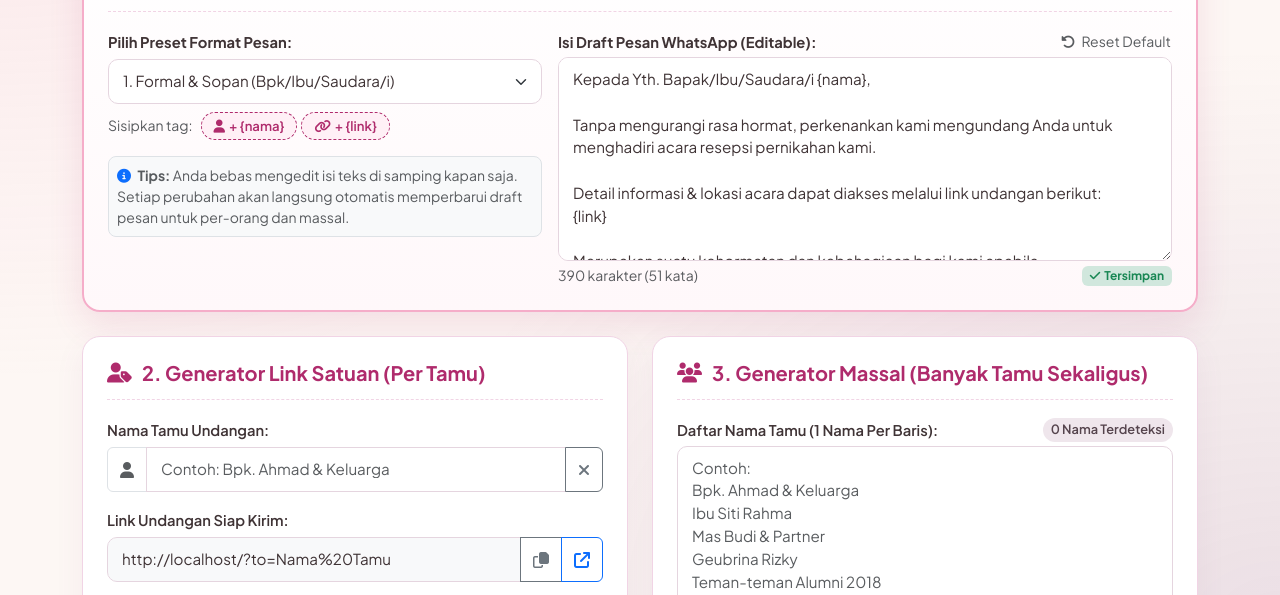
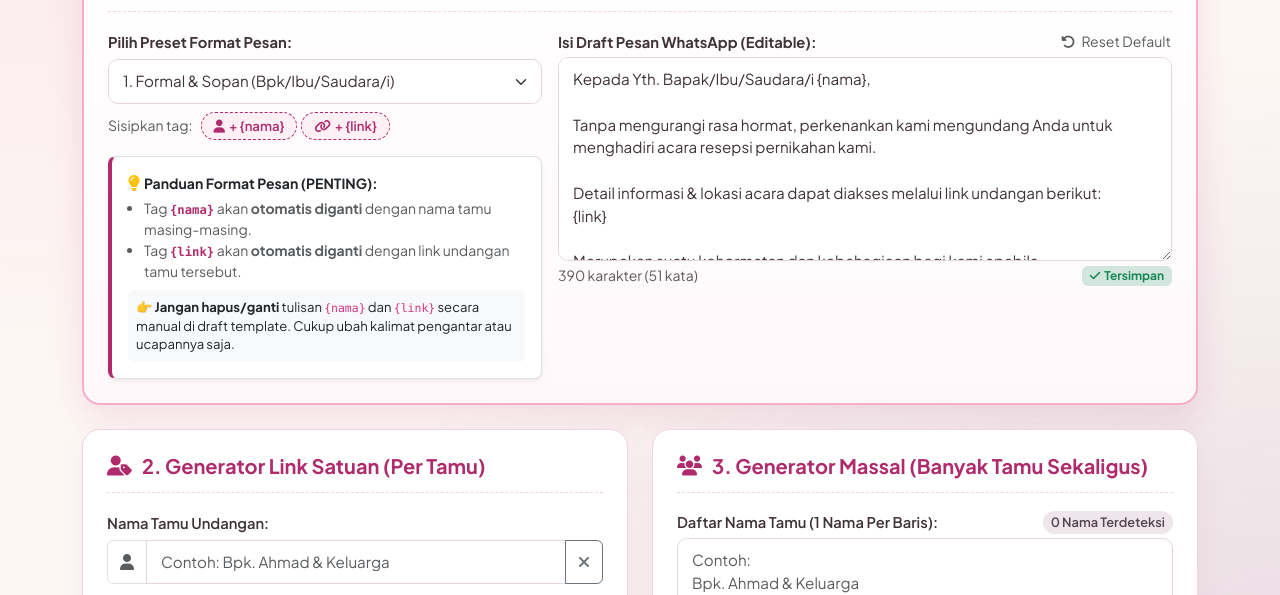
Before and after one commit to ReihanMutaqin/enjel, a website: page undang.html in a window 1280 px wide. Shown: the part 187-782 px from the top of the page. Drawn offline with nearby package versions, Linux system fonts and the light colour scheme; some packages are replaced by stand-ins of ours; a script that the page names is missing.

Commit message:
Update panduan teks {nama} dan {link} agar jelas bagi client

```diff
--- a/undang.html
+++ b/undang.html
@@ -305,9 +305,18 @@
                         <button type="button" class="btn-tag" onclick="insertTag('{link}')"><i class="fa-solid fa-link me-1"></i>+ {link}</button>
                     </div>
 
-                    <div class="mt-3 p-2 rounded-3 bg-light border small text-muted">
-                        <i class="fa-solid fa-circle-info text-primary me-1"></i>
-                        <b>Tips:</b> Anda bebas mengedit isi teks di samping kapan saja. Setiap perubahan akan langsung otomatis memperbarui draft pesan untuk per-orang dan massal.
+                    <div class="mt-3 p-3 rounded-3 bg-white border small shadow-sm" style="border-left: 4px solid var(--primary-rose) !important;">
+                        <div class="fw-bold text-dark mb-1 d-flex align-items-center gap-1">
+                            <i class="fa-solid fa-lightbulb text-warning fs-6"></i>
+                            <span>Panduan Format Pesan (PENTING):</span>
+                        </div>
+                        <ul class="ps-3 mb-2 text-muted" style="line-height: 1.5;">
+                            <li>Tag <code class="text-pink fw-bold" style="color:var(--primary-rose);">{nama}</code> akan <b>otomatis diganti</b> dengan nama tamu masing-masing.</li>
+                            <li>Tag <code class="text-pink fw-bold" style="color:var(--primary-rose);">{link}</code> akan <b>otomatis diganti</b> dengan link undangan tamu tersebut.</li>
+                        </ul>
+                        <div class="p-2 rounded bg-light border-0 text-dark" style="font-size: 0.82rem; line-height: 1.4;">
+                            👉 <b>Jangan hapus/ganti</b> tulisan <code>{nama}</code> dan <code>{link}</code> secara manual di draft template. Cukup ubah kalimat pengantar atau ucapannya saja.
+                        </div>
                     </div>
                 </div>
 
```
